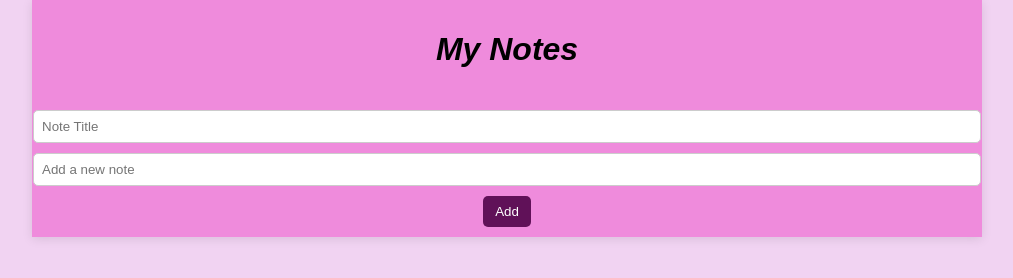
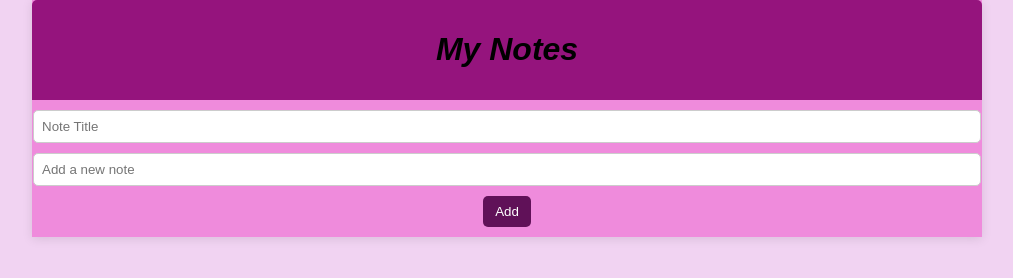
Before and after one commit to eckywangui/Notes-Application, a website: page index.html in a window 1280 px wide. Shown: the whole page, without its empty margins (133-1146 px from the left). Drawn offline with Linux system fonts and the light colour scheme.

Commit message:
Changed header colour

```diff
--- a/style.css
+++ b/style.css
@@ -18,7 +18,7 @@ body {
 }
 
 .header {
-    background-color: rgb(239, 139, 220);
+    background-color: rgb(149, 20, 125);
     color: black;
     text-align: center;
     padding: 10px;
```
